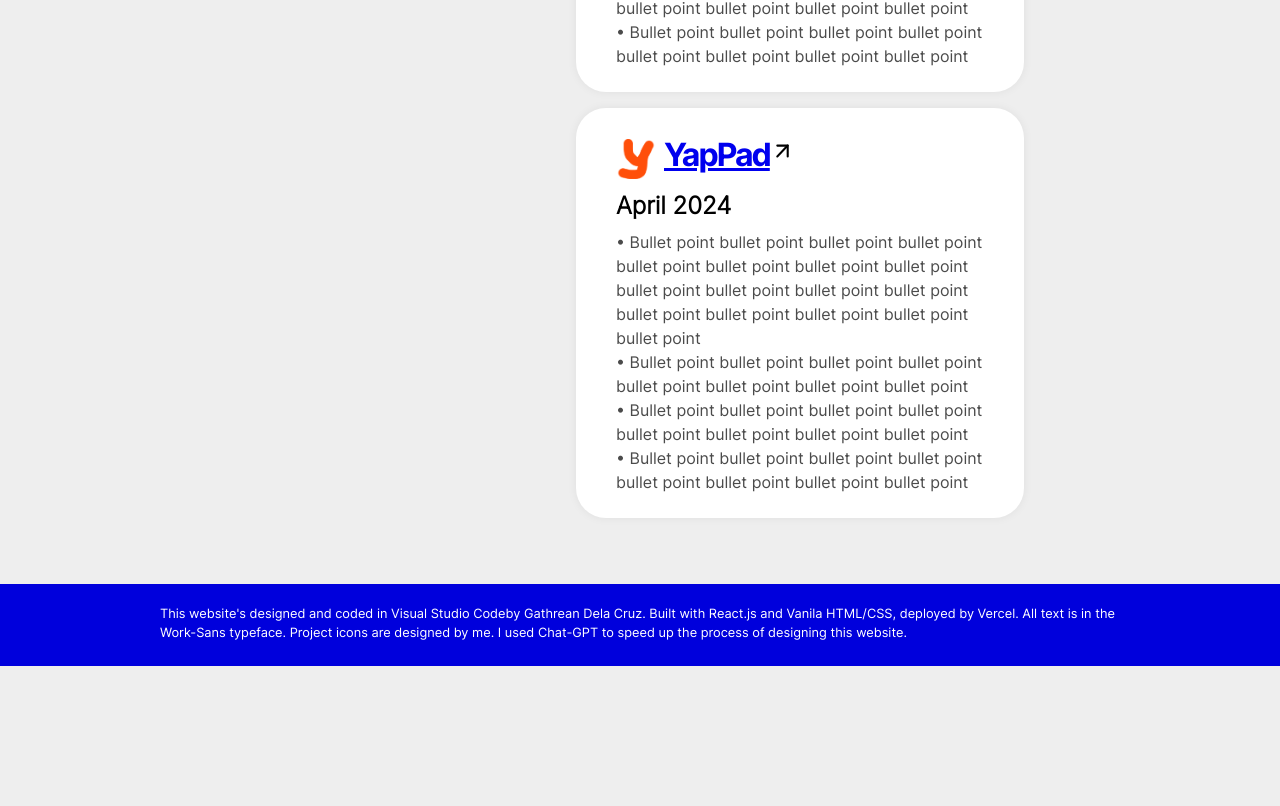
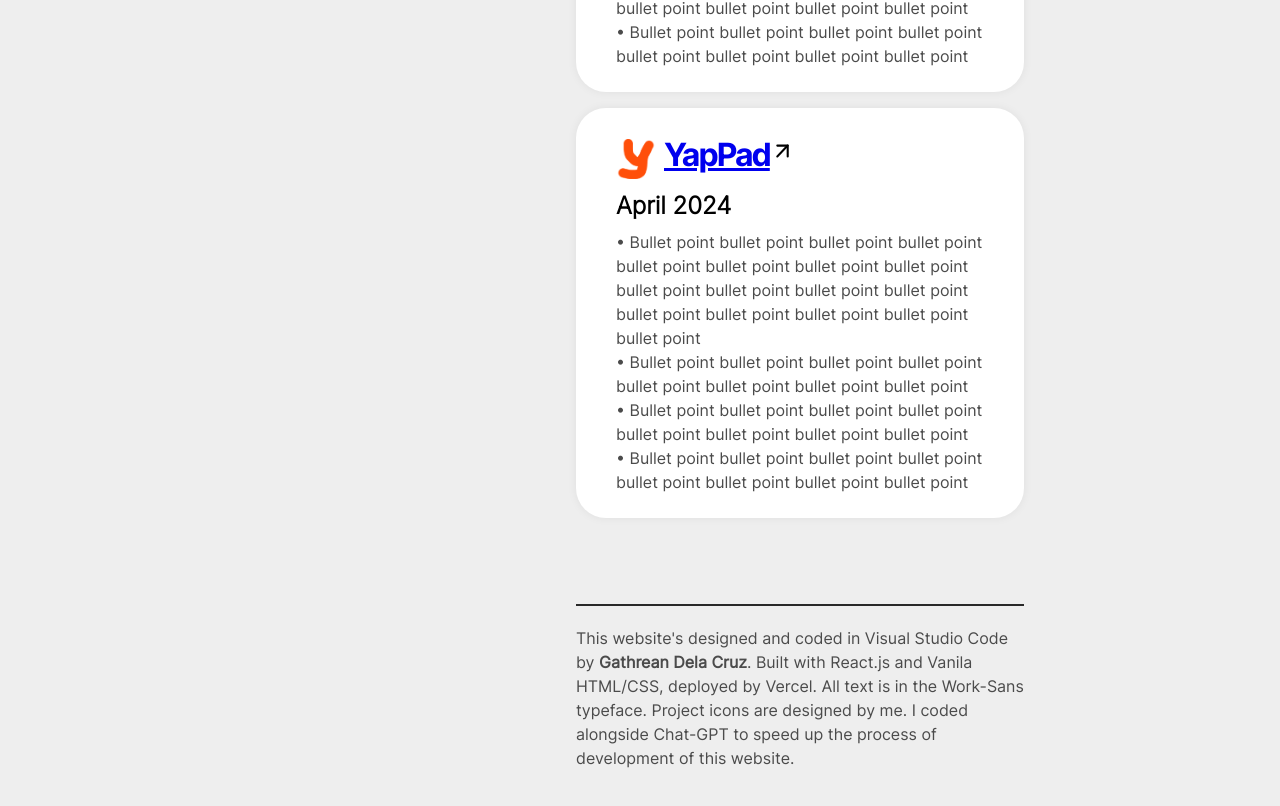
Before and after one commit to gathrean/my-portfolio, a React (Create React App) app: page / in a window 1280 px wide. Shown: the part 5636-6442 px from the top of the page. Before the commit the page ends 6302 px from the top, so only its background shows below. Built offline with nearby package versions, Linux system fonts and the light colour scheme.

Commit message:
Replaced footer with footer2

```diff
--- a/src/App.jsx
+++ b/src/App.jsx
@@ -20,7 +20,7 @@ const Layout = ({ children }) => (
   <div className="App">
     <Navbar />
     {children}
-    <Footer />
+    {/* <Footer /> */}
   </div>
 );
 
--- /dev/null
+++ b/src/components/Footer/Footer2.jsx
@@ -0,0 +1,18 @@
+import React from 'react';
+
+import './Footer.css';
+
+export function Footer2() {
+    return (
+        <div className="section-container">
+            <hr />
+            <p>
+                This website's designed and coded in Visual Studio Code by <b>Gathrean Dela Cruz</b>.
+                Built with React.js and Vanila HTML/CSS, deployed by Vercel.
+                All text is in the Work-Sans typeface.
+                Project icons are designed by me.
+                I coded alongside Chat-GPT to speed up the process of development of this website.
+            </p>
+        </div>
+    );
+}
--- a/src/pages/LandingPage/LandingPage.jsx
+++ b/src/pages/LandingPage/LandingPage.jsx
@@ -5,7 +5,7 @@ import HERO from './Sections/HERO/HERO';
 import { ABOUT } from './Sections/ABOUT/ABOUT';
 import { ACADEMIA } from './Sections/ACADEMIA/ACADEMIA';
 import { PROJECTS } from './Sections/PROJECTS/PROJECTS';
-import { CONTACT } from './Sections/CONTACT/CONTACT';
+import { Footer2 } from '../../components/Footer/Footer2';
 
 // Components
 import MyProfile from '../../components/MyProfile/MyProfile';
@@ -78,6 +78,10 @@ export function LandingPage() {
                     <section id="ABOUT" className="ABOUT"><ABOUT /></section>
                     <section id="ACADEMIA" className="ACADEMIA"><ACADEMIA /></section>
                     <section id="PROJECTS" className="PROJECTS"><PROJECTS /></section>
+                    {/* footer */}
+                    <div>
+                        <Footer2 />
+                    </div>
                 </div>
             </div>
         </section>
```
